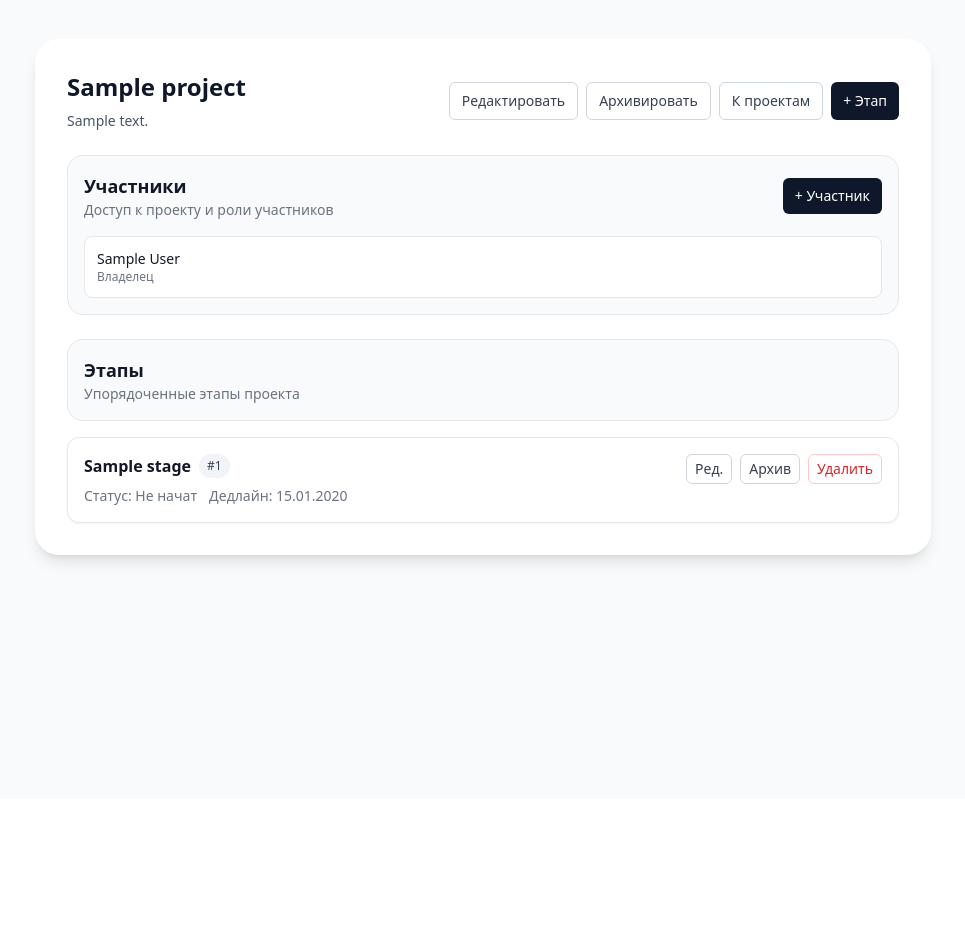
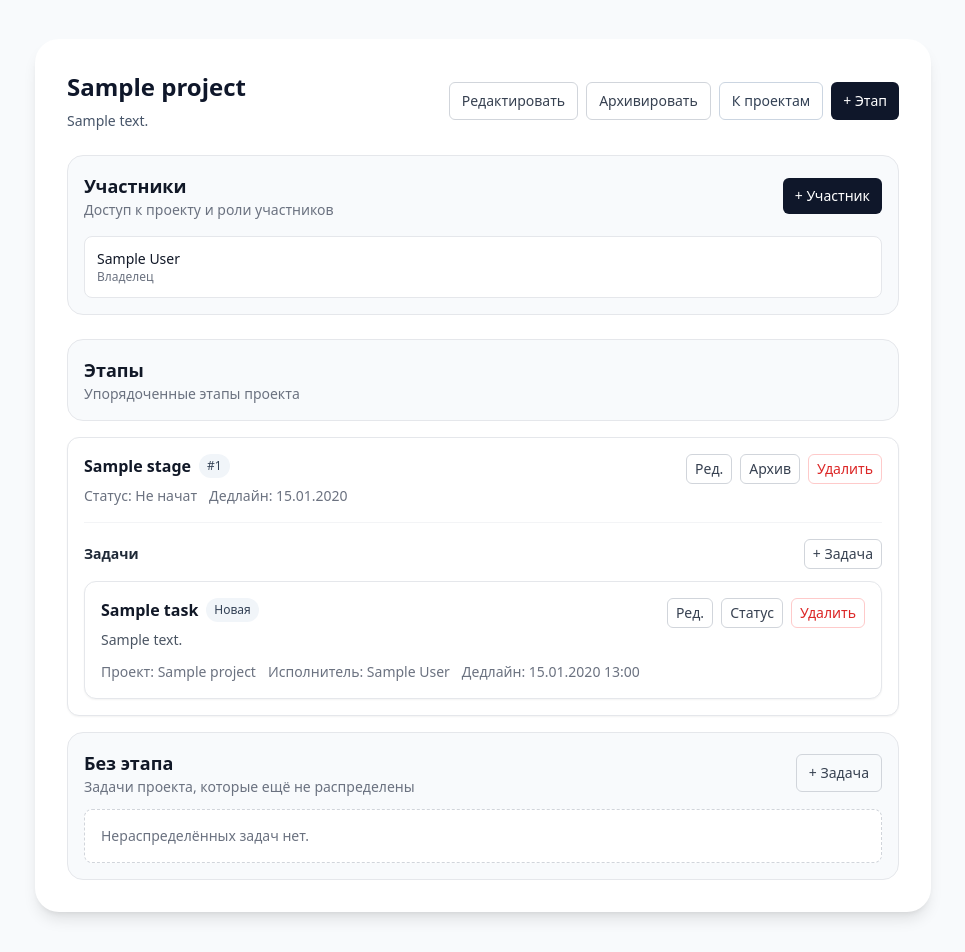
Before and after one commit to eckere/krugok-app, a Django app: page /projects/1/ in a window 1280 px wide. Shown: the part 53-1005 px from the top of the page, without its empty margins (157-1122 px from the left). Before the commit the page ends 621 px from the top, so only its background shows below. Run offline with Django 5.2, Linux system fonts and the light colour scheme; a user stored in the database is signed in; tables that the repository leaves empty hold one stand-in row (values such as "Sample post"); some libraries are stand-ins or nearby versions.

Commit message:
Add project task workflow with dependent fields and HTMX updates

```diff
--- a/core/templates/core/projects/detail.html
+++ b/core/templates/core/projects/detail.html
@@ -32,6 +32,7 @@
 
     <div id="stage-modal"></div>
     <div id="member-modal"></div>
+    <div id="task-modal"></div>
 
     <div class="mb-6 rounded-2xl border border-gray-200 bg-slate-50 p-4">
       <div class="flex items-center justify-between gap-3">
@@ -78,6 +79,31 @@
           <div class="rounded-lg border border-dashed border-gray-300 bg-white p-4 text-sm text-gray-500">Этапов пока нет.</div>
         {% endfor %}
       </div>
+
+      <div class="rounded-2xl border border-gray-200 bg-slate-50 p-4">
+        <div class="mb-3 flex items-center justify-between gap-3">
+          <div>
+            <h2 class="text-lg font-semibold text-gray-900">Без этапа</h2>
+            <p class="text-sm text-gray-500">Задачи проекта, которые ещё не распределены</p>
+          </div>
+          <button type="button"
+                  hx-get="{% url 'task_create' %}?project={{ project.id }}&return_to=project"
+                  hx-target="#task-modal"
+                  hx-swap="innerHTML"
+                  class="rounded-md border border-gray-300 px-3 py-2 text-sm text-gray-700">
+            + Задача
+          </button>
+        </div>
+        <div id="project-unassigned-task-list" class="space-y-2">
+          {% for task in unassigned_tasks %}
+            {% include 'core/tasks/card.html' with task_project_context=True %}
+          {% empty %}
+            <div class="rounded-lg border border-dashed border-gray-300 bg-white p-4 text-sm text-gray-500">
+              Нераспределённых задач нет.
+            </div>
+          {% endfor %}
+        </div>
+      </div>
     </div>
   </div>
 </div>
--- a/core/templates/core/stages/card.html
+++ b/core/templates/core/stages/card.html
@@ -19,4 +19,26 @@
     </div>
     {% endif %}
   </div>
+
+  <div class="mt-4 border-t border-gray-100 pt-4">
+    <div class="mb-3 flex items-center justify-between gap-3">
+      <h4 class="text-sm font-semibold text-gray-800">Задачи</h4>
+      <button type="button"
+              hx-get="{% url 'task_create' %}?project={{ project.id }}&stage={{ stage.id }}&return_to=project"
+              hx-target="#task-modal"
+              hx-swap="innerHTML"
+              class="rounded-md border border-gray-300 px-2 py-1 text-sm text-gray-700">
+        + Задача
+      </button>
+    </div>
+    <div id="stage-{{ stage.id }}-task-list" class="space-y-2">
+      {% for task in stage.tasks.all %}
+        {% include 'core/tasks/card.html' with task_project_context=True %}
+      {% empty %}
+        <div class="rounded-lg border border-dashed border-gray-200 bg-slate-50 p-3 text-sm text-gray-500">
+          В этом этапе задач пока нет.
+        </div>
+      {% endfor %}
+    </div>
+  </div>
 </div>
--- a/core/templates/core/tasks/card.html
+++ b/core/templates/core/tasks/card.html
@@ -17,10 +17,19 @@
     </div>
     <div class="flex flex-wrap gap-2">
       {% if task|can_manage_task:user %}
-      <button type="button" hx-get="{% url 'task_update' task.id %}" hx-target="#task-modal" hx-swap="innerHTML" class="rounded-md border border-gray-300 px-2 py-1 text-sm text-gray-700">Ред.</button>
+      <button type="button"
+              hx-get="{% url 'task_update' task.id %}{% if task_project_context %}?return_to=project{% endif %}"
+              hx-target="#task-modal"
+              hx-swap="innerHTML"
+              class="rounded-md border border-gray-300 px-2 py-1 text-sm text-gray-700">Ред.</button>
       {% endif %}
       {% if task|can_update_task_status:user %}
-      <button type="button" hx-post="{% url 'task_status' task.id %}" hx-target="#task-{{ task.id }}" hx-swap="outerHTML" class="rounded-md border border-gray-300 px-2 py-1 text-sm text-gray-700">Статус</button>
+      <button type="button"
+              hx-post="{% url 'task_status' task.id %}"
+              {% if task_project_context %}hx-vals='{"return_to": "project"}'{% endif %}
+              hx-target="#task-{{ task.id }}"
+              hx-swap="outerHTML"
+              class="rounded-md border border-gray-300 px-2 py-1 text-sm text-gray-700">Статус</button>
       {% endif %}
       {% if task|can_manage_task:user %}
       <button type="button" hx-delete="{% url 'task_delete' task.id %}" hx-target="#task-{{ task.id }}" hx-swap="outerHTML" hx-confirm="Удалить задачу?" class="rounded-md border border-red-200 px-2 py-1 text-sm text-red-600">Удалить</button>
--- a/core/urls.py
+++ b/core/urls.py
@@ -9,6 +9,7 @@ urlpatterns = [
 
     path('tasks/', views.task_list, name='task_list'),
     path('tasks/create/', views.task_create, name='task_create'),
+    path('tasks/form-options/', views.task_form_options, name='task_form_options'),
     path('tasks/<int:task_id>/edit/', views.task_update, name='task_update'),
     path('tasks/<int:task_id>/delete/', views.task_delete, name='task_delete'),
     path('tasks/<int:task_id>/status/', views.task_status, name='task_status'),
--- a/core/views.py
+++ b/core/views.py
@@ -143,21 +143,67 @@ def task_create(request):
                             в конец #task-list, как и задаёт form.html);
                             ошибка -> форма с ошибками (перерисовывается в модалке)
     """
+    return_to = request.POST.get('return_to') or request.GET.get('return_to')
+    initial = {}
+    if request.method == 'GET':
+        project_id = request.GET.get('project')
+        stage_id = request.GET.get('stage')
+        if stage_id:
+            stage = get_stage_or_403(stage_id, request.user)
+            initial.update({'project': stage.project, 'stage': stage})
+        elif project_id:
+            project = get_project_or_403(project_id, request.user)
+            initial['project'] = project
+
     if request.method == 'POST':
         form = TaskForm(request.POST, user=request.user)
         if form.is_valid():
             task = form.save(commit=False)
             task.creator = request.user
             task.save()
-            return render(request, 'core/tasks/card.html', {'task': task})
-        return render(
+            response = render(
+                request,
+                'core/tasks/card.html',
+                {'task': task, 'task_project_context': return_to == 'project'},
+            )
+            if request.htmx and return_to == 'project' and task.project_id:
+                if task.stage_id:
+                    target = f'#stage-{task.stage_id}-task-list'
+                else:
+                    target = '#project-unassigned-task-list'
+                response.headers['HX-Retarget'] = target
+                response.headers['HX-Reswap'] = 'beforeend'
+            return response
+        response = render(
             request,
             'core/tasks/form.html',
-            {'form': form},
+            {'form': form, 'return_to': return_to},
             status=200 if request.htmx else 422,
         )
+        if request.htmx:
+            response.headers['HX-Retarget'] = '#task-modal'
+            response.headers['HX-Reswap'] = 'innerHTML'
+        return response
 
-    return render(request, 'core/tasks/form.html', {'form': TaskForm(user=request.user)})
+    return render(
+        request,
+        'core/tasks/form.html',
+        {
+            'form': TaskForm(user=request.user, initial=initial),
+            'return_to': return_to,
+        },
+    )
+
+
+@login_required
+@require_http_methods(['GET'])
+def task_form_options(request):
+    form = TaskForm(request.GET or None, user=request.user)
+    return render(
+        request,
+        'core/tasks/dependent_fields.html',
+        {'form': form},
+    )
 
 
 @login_required
@@ -169,23 +215,40 @@ def task_update(request, task_id):
                                 append в конец списка — иначе получим дубль)
     """
     task = get_task_or_403(task_id, request.user, permission='edit')
+    return_to = request.POST.get('return_to') or request.GET.get('return_to')
 
     if request.method == 'POST':
         form = TaskForm(request.POST, instance=task, user=request.user)
         if form.is_valid():
             form.save()
+            if return_to == 'project':
+                redirect_url = (
+                    reverse('project_detail', args=[task.project_id])
+                    if task.project_id
+                    else reverse('task_list')
+                )
+                return HttpResponse(
+                    headers={'HX-Redirect': redirect_url}
+                )
             return render(request, 'core/tasks/card.html', {'task': task})
-        return render(
+        response = render(
             request,
             'core/tasks/form.html',
-            {'form': form},
+            {'form': form, 'return_to': return_to},
             status=200 if request.htmx else 422,
         )
+        if request.htmx:
+            response.headers['HX-Retarget'] = '#task-modal'
+            response.headers['HX-Reswap'] = 'innerHTML'
+        return response
 
     return render(
         request,
         'core/tasks/form.html',
-        {'form': TaskForm(instance=task, user=request.user)},
+        {
+            'form': TaskForm(instance=task, user=request.user),
+            'return_to': return_to,
+        },
     )
 
 
@@ -217,7 +280,14 @@ def task_status(request, task_id):
     order = [Task.Status.NEW, Task.Status.IN_PROGRESS, Task.Status.DONE]
     task.status = order[(order.index(task.status) + 1) % len(order)]
     task.save()
-    return render(request, 'core/tasks/card.html', {'task': task})
+    return render(
+        request,
+        'core/tasks/card.html',
+        {
+            'task': task,
+            'task_project_context': request.POST.get('return_to') == 'project',
+        },
+    )
 
 
 @login_required
@@ -263,14 +333,27 @@ def project_list(request):
 @login_required
 def project_detail(request, project_id):
     project = get_project_or_403(project_id, request.user)
-    stages = project.stages.filter(is_archived=False).order_by('order')
+    project_tasks = Task.objects.filter(project=project).select_related(
+        'assignee', 'stage'
+    ).order_by('status', 'deadline', '-created_at')
+    stages = project.stages.filter(is_archived=False).prefetch_related(
+        models.Prefetch('tasks', queryset=project_tasks)
+    ).order_by('order')
+    unassigned_tasks = project_tasks.filter(
+        models.Q(stage__isnull=True) | models.Q(stage__is_archived=True)
+    )
     memberships = project.project_memberships.select_related('user').order_by(
         'role', 'user__first_name', 'user__username'
     )
     return render(
         request,
         'core/projects/detail.html',
-        {'project': project, 'stages': stages, 'memberships': memberships},
+        {
+            'project': project,
+            'stages': stages,
+            'unassigned_tasks': unassigned_tasks,
+            'memberships': memberships,
+        },
     )
 
 
```
Also changed, not shown: core/forms.py (+19 -7 lines), core/templates/core/tasks/dependent_fields.html (added, +16 -0 lines), core/templates/core/tasks/form.html (+10 -1 lines), core/tests.py (+195 -0 lines).
